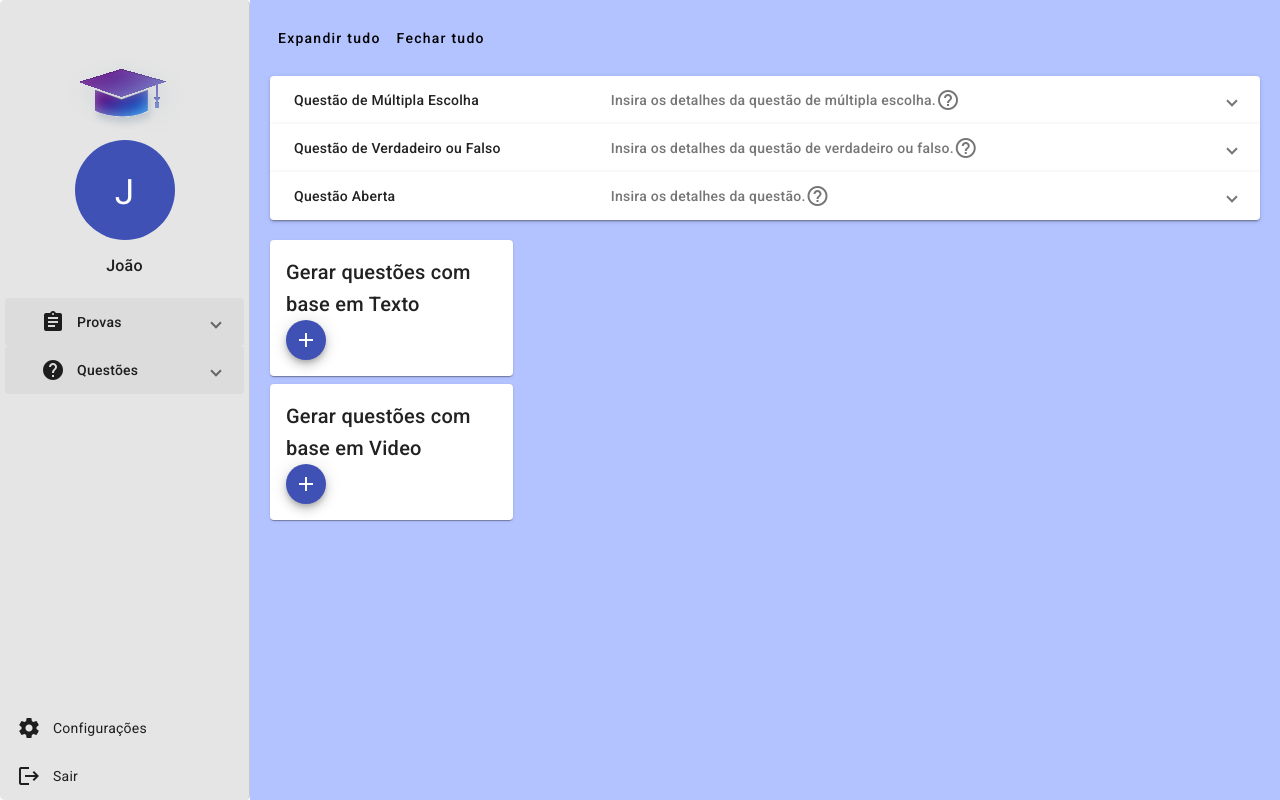
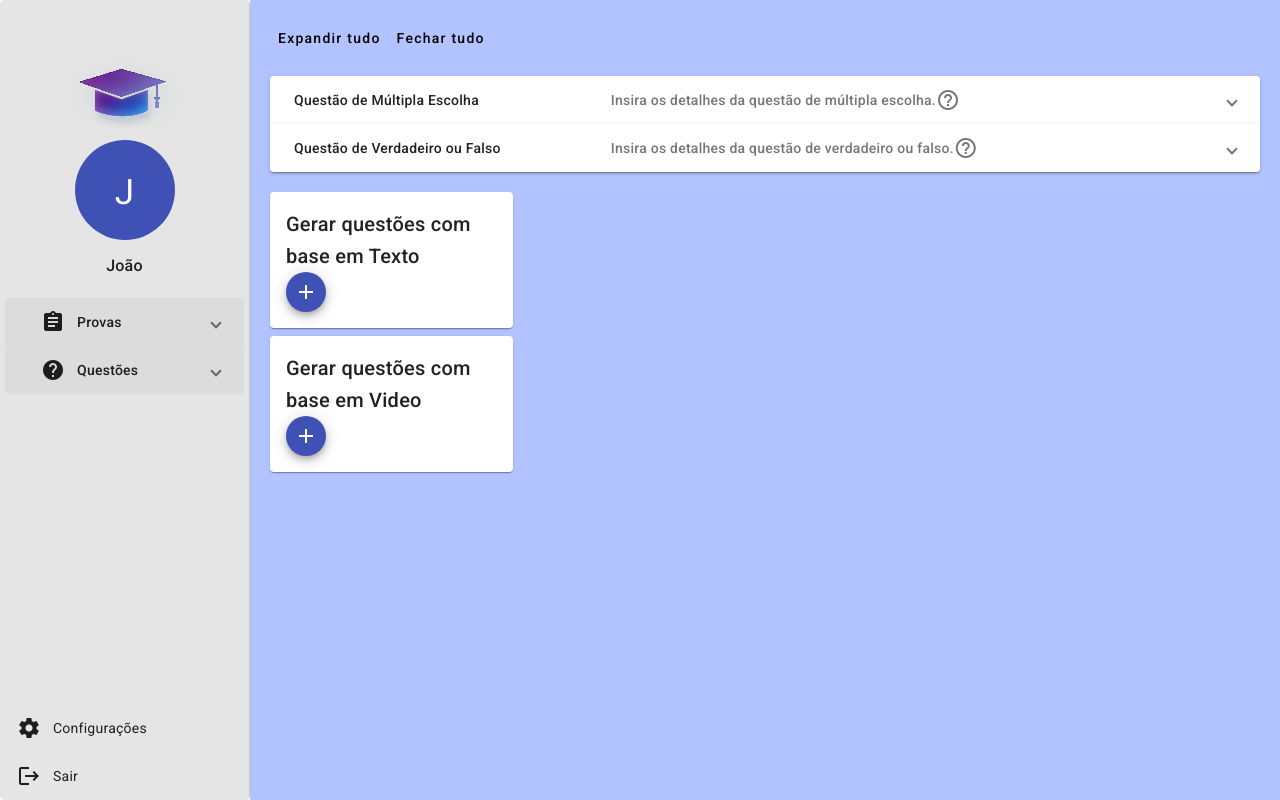
Before and after one commit to Elygledson/exam-platform-front, an Angular app: page /admin/create-question in a window 1280 px wide. Built offline with nearby package versions, Linux system fonts and the light colour scheme.

Commit message:
CR fixes

```diff
--- a/src/app/modules/questions/components/question-generator/question-generator.component.html
+++ b/src/app/modules/questions/components/question-generator/question-generator.component.html
@@ -85,42 +85,6 @@
       </mat-form-field>
 
       <button mat-raised-button color="primary" (click)="save(TYPE.BOOLEAN)">
-        Salvar
-      </button>
-    </form>
-  </mat-expansion-panel>
-
-  <mat-expansion-panel>
-    <mat-expansion-panel-header>
-      <mat-panel-title>Questão Aberta</mat-panel-title>
-      <mat-panel-description>
-        Insira os detalhes da questão.
-        <mat-icon>help_outline</mat-icon>
-      </mat-panel-description>
-    </mat-expansion-panel-header>
-
-    <form [formGroup]="question">
-      <div style="display: flex; flex-direction: column">
-        <mat-form-field>
-          <mat-label>Descrição</mat-label>
-          <input matInput formControlName="description" />
-        </mat-form-field>
-      </div>
-      <mat-form-field>
-        <mat-label>Dificuldade</mat-label>
-        <mat-select formControlName="level">
-          <mat-option value="1">Fácil</mat-option>
-          <mat-option value="2">Médio</mat-option>
-          <mat-option value="3">Difícil</mat-option>
-        </mat-select>
-      </mat-form-field>
-
-      <mat-form-field>
-        <mat-label>Resposta Correta</mat-label>
-        <input matInput formControlName="answer" />
-      </mat-form-field>
-
-      <button mat-raised-button color="primary" (click)="save(TYPE.OPEN)">
         Salvar
       </button>
     </form>
```
